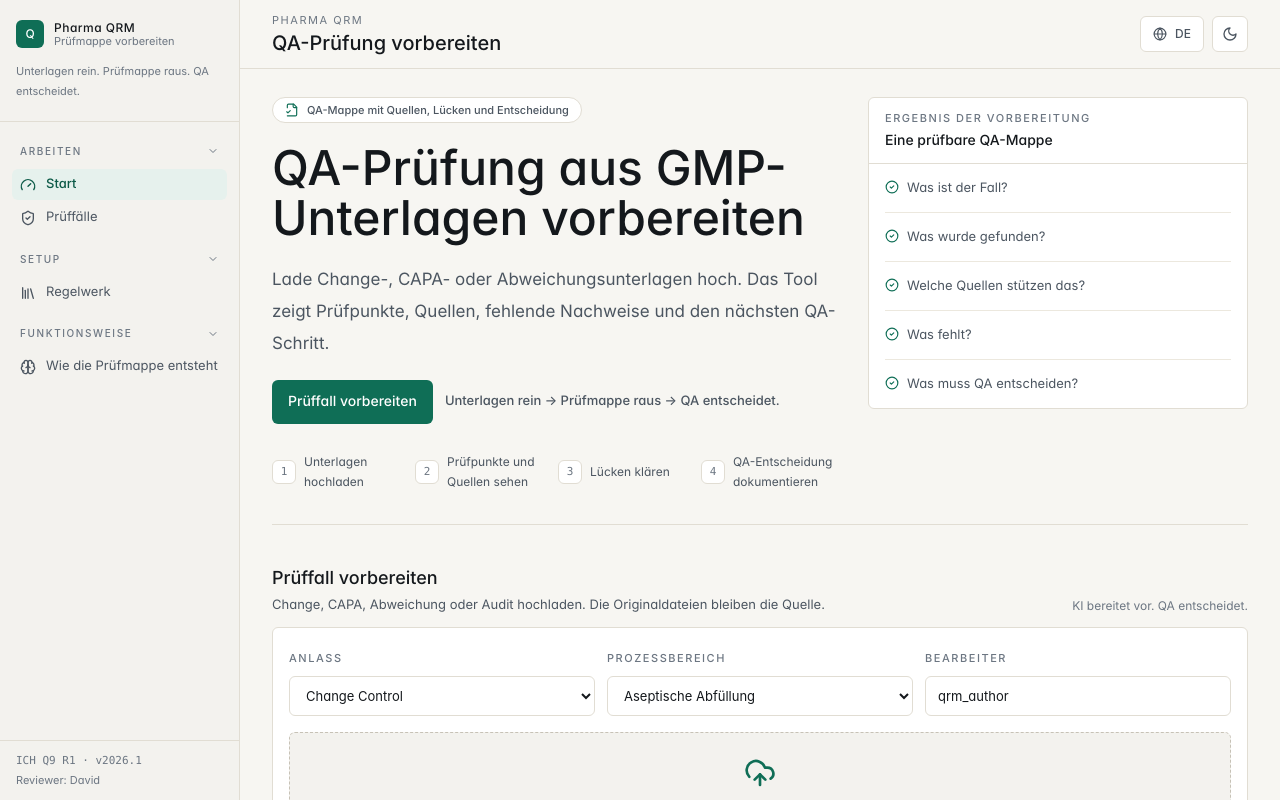
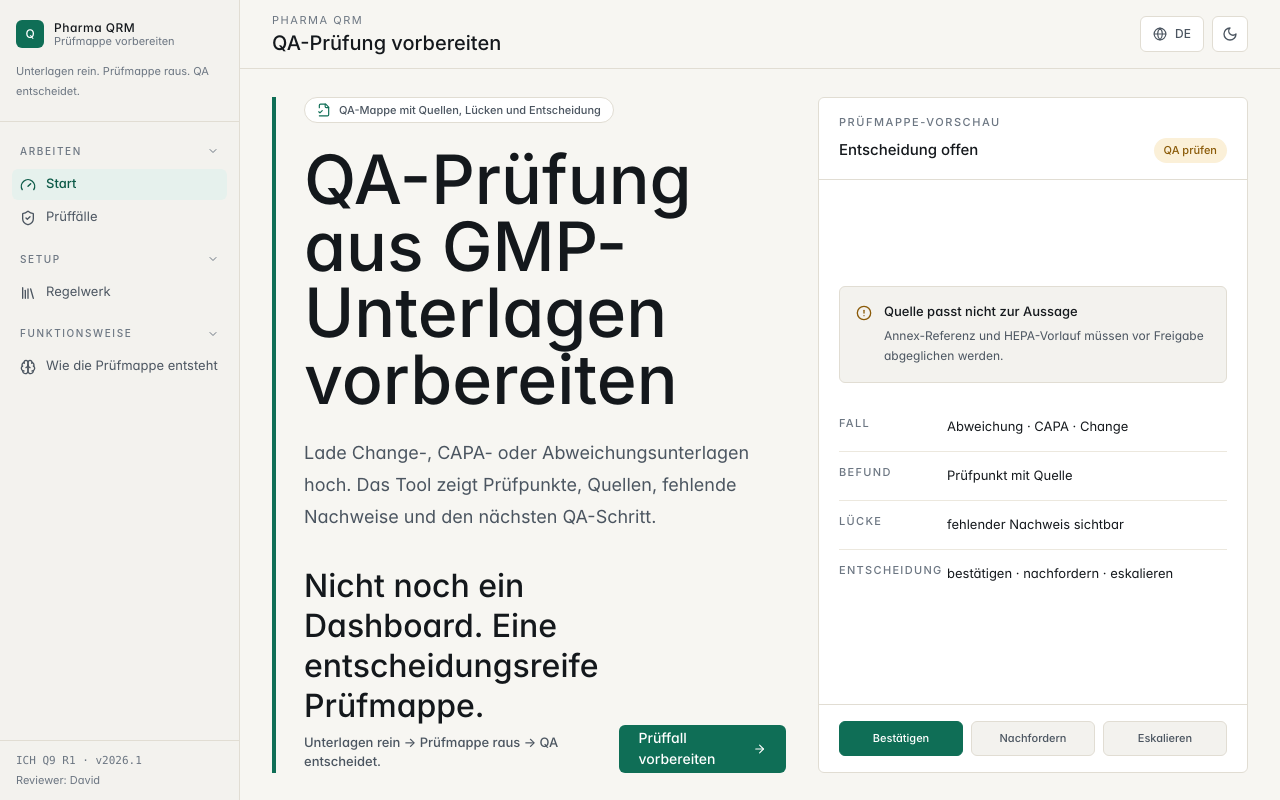
Before and after one commit to Fliegenbart/QRM-Delta-Factory, a Next.js app: page / in a window 1280 px wide. Shown: the top 800 px of the page. Built offline with nearby package versions, Linux system fonts and the light colour scheme.

Commit message:
Make PharmaQRM review UI bolder

```diff
--- a/app/review-ui/demo/[id]/page.tsx
+++ b/app/review-ui/demo/[id]/page.tsx
@@ -41,14 +41,14 @@ export default async function DemoReviewCasePage({
         title="Beispiel-Prüfmappe"
         action={<StatusBadge tone={demoCase.severity === "ready" ? "green" : demoCase.severity === "major" ? "amber" : "red"}>{demoCase.severityLabel}</StatusBadge>}
       >
-        <div className="grid gap-6 lg:grid-cols-[1fr_340px]">
-          <div>
+        <div className="grid gap-6 lg:grid-cols-[minmax(0,1fr)_280px]">
+          <div className="border-l-4 border-[var(--brand)] pl-5">
             <div className="flex flex-wrap gap-2 text-xs text-slate-500 dark:text-slate-300">
               <span className="font-mono">{demoCase.id}</span>
               <span>{demoCase.area}</span>
               <span>{demoCase.regulation}</span>
             </div>
-            <h2 className="mt-3 max-w-3xl text-2xl font-semibold leading-tight text-slate-950 dark:text-white">
+            <h2 className="mt-4 max-w-4xl text-[34px] font-semibold leading-[1.05] text-[var(--text-primary)] md:text-[46px]">
               {demoCase.title}
             </h2>
             <div className="mt-5 grid gap-3 md:grid-cols-2">
@@ -78,22 +78,58 @@ export default async function DemoReviewCasePage({
             </div>
           </div>
 
-          <aside className="rounded-md border border-[var(--border-default)] bg-[var(--surface-secondary)] p-4 text-sm">
-            <div className="text-[11px] font-medium uppercase tracking-[0.14em] text-[var(--text-tertiary)]">
-              Was ist der Fall?
+          <aside className="rounded-md border border-[var(--border-default)] bg-[var(--surface-primary)]">
+            <div className="border-b border-[var(--border-default)] px-4 py-3">
+              <div className="text-[11px] font-medium uppercase tracking-[0.14em] text-[var(--text-tertiary)]">
+                Decision Desk
+              </div>
+              <div className="mt-1 text-[14px] font-medium text-[var(--text-primary)]">
+                QA muss entscheiden
+              </div>
             </div>
-            <p className="mt-2 leading-6 text-[var(--text-secondary)]">
-              {demoCase.summary}
-            </p>
-            <div className="mt-4 text-[11px] font-medium uppercase tracking-[0.14em] text-[var(--text-tertiary)]">
-              Prüfhinweis
+            <div className="divide-y divide-[var(--border-muted)] px-4">
+              {demoCase.decisionActions.map((action, index) => (
+                <button
+                  key={action}
+                  type="button"
+                  className={`flex w-full items-center justify-between gap-3 py-3 text-left text-[13px] font-medium ${
+                    index === 0 ? "text-[var(--brand)]" : "text-[var(--text-secondary)]"
+                  }`}
+                >
+                  <span>{action}</span>
+                  <span className={`h-2 w-2 rounded-full ${index === 0 ? "bg-[var(--brand)]" : "bg-[var(--border-strong)]"}`} />
+                </button>
+              ))}
             </div>
-            <p className="mt-2 leading-6 text-[var(--text-secondary)]">
-              {demoCase.criticNote}
-            </p>
+            <div className="border-t border-[var(--border-default)] px-4 py-3 text-[12px] leading-5 text-[var(--text-secondary)]">
+              Entscheidung erst speichern, wenn Quelle, Lücke und Begründung zusammenpassen.
+            </div>
           </aside>
         </div>
       </ReviewPanel>
+
+      <div className="grid gap-5 lg:grid-cols-[0.72fr_0.28fr]">
+        <ReviewPanel title="Was ist der Fall?">
+          <p className="text-sm leading-7 text-[var(--text-secondary)]">
+            {demoCase.summary}
+          </p>
+          <div className="mt-4 rounded-md border border-[var(--border-default)] bg-[var(--surface-secondary)] px-4 py-3 text-sm leading-6 text-[var(--text-secondary)]">
+            <span className="font-semibold text-[var(--text-primary)]">Prüfhinweis:</span>{" "}
+            {demoCase.criticNote}
+          </div>
+        </ReviewPanel>
+
+        <ReviewPanel title="Entscheidungsreife">
+          <div className="space-y-3">
+            {["Quelle sichtbar", "Lücke benannt", "QA-Schritt klar"].map((item) => (
+              <div key={item} className="flex items-center gap-2 text-sm text-[var(--text-secondary)]">
+                <CheckCircle2 className="h-4 w-4 text-[var(--brand)]" aria-hidden />
+                {item}
+              </div>
+            ))}
+          </div>
+        </ReviewPanel>
+      </div>
 
       <div className="grid gap-5 xl:grid-cols-3">
         <ReviewPanel title="Prüfpunkte">
@@ -141,27 +177,6 @@ export default async function DemoReviewCasePage({
         </ul>
       </ReviewPanel>
 
-      <ReviewPanel title="Was muss QA entscheiden?">
-        <div className="grid gap-3 md:grid-cols-3">
-          {demoCase.decisionActions.map((action, index) => (
-            <button
-              key={action}
-              type="button"
-              className={`h-10 rounded-md border px-3 text-sm font-semibold ${
-                index === 0
-                  ? "border-[var(--brand)] bg-[var(--brand)] text-white"
-                  : "border-[var(--border-default)] bg-[var(--surface-primary)] text-[var(--text-primary)] hover:bg-[var(--surface-secondary)]"
-              }`}
-            >
-              {action}
-            </button>
-          ))}
-        </div>
-        <p className="mt-4 text-sm leading-7 text-[var(--text-secondary)]">
-          Diese Demo zeigt den Zielzustand der Prüfmappe. In echten Fällen wird die Entscheidung mit kurzer Begründung gespeichert.
-        </p>
-      </ReviewPanel>
-
       <ReviewPanel
         title="Echte Prüffälle"
         action={
--- a/src/components/app-shell.tsx
+++ b/src/components/app-shell.tsx
@@ -3,6 +3,8 @@
 import Link from "next/link";
 import { useState } from "react";
 import {
+  AlertCircle,
+  ArrowRight,
   Brain,
   CheckCircle2,
   ChevronDown,
@@ -274,60 +276,121 @@ function renderSection(section: string) {
 function DashboardSection() {
   return (
     <div className="space-y-10">
-      <section className="border-b border-[var(--border-default)] pb-8">
-        <div className="grid gap-8 lg:grid-cols-[minmax(0,1fr)_380px] lg:items-start">
+      <section className="relative overflow-hidden border-b border-[var(--border-default)] pb-10">
+        <div className="grid gap-8 lg:grid-cols-[minmax(0,1fr)_430px] lg:items-stretch">
+          <div className="flex min-h-[520px] flex-col justify-between border-l-4 border-[var(--brand)] pl-5 md:pl-7">
             <div>
               <div className="inline-flex items-center gap-2 rounded-full border border-[var(--border-default)] bg-[var(--surface-primary)] px-3 py-1 text-[11px] font-medium text-[var(--text-secondary)]">
                 <FileCheck2 className="h-3.5 w-3.5 text-[var(--brand)]" aria-hidden />
                 QA-Mappe mit Quellen, Lücken und Entscheidung
               </div>
-            <h2 className="mt-5 max-w-3xl text-[34px] font-medium leading-[1.05] text-[var(--text-primary)] md:text-[48px]">
+              <h2 className="mt-6 max-w-4xl text-[42px] font-medium leading-[0.98] text-[var(--text-primary)] md:text-[68px]">
                 {productHomeCopy.title}
               </h2>
-            <p className="mt-5 max-w-2xl text-[17px] leading-8 text-[var(--text-secondary)]">
+              <p className="mt-6 max-w-2xl text-[18px] leading-8 text-[var(--text-secondary)]">
                 {productHomeCopy.subtitle}
               </p>
-            <div className="mt-5 flex flex-wrap items-center gap-3">
+            </div>
+
+            <div className="mt-8 grid gap-5 xl:grid-cols-[1fr_auto] xl:items-end">
+              <div>
+                <div className="text-[24px] font-medium leading-tight text-[var(--text-primary)] md:text-[32px]">
+                  {productHomeCopy.decisionLine}
+                </div>
+                <p className="mt-2 text-[13px] font-medium text-[var(--text-secondary)]">
+                  {productHomeCopy.valueLine}
+                </p>
+              </div>
               <a
                 href="#new-case"
-                className="inline-flex h-11 items-center rounded-md bg-[var(--brand)] px-4 text-[14px] font-medium text-white hover:bg-[var(--brand-strong)]"
+                className="inline-flex h-12 w-fit items-center gap-2 rounded-md bg-[var(--brand)] px-5 text-[14px] font-medium text-white hover:bg-[var(--brand-strong)]"
               >
                 {productHomeCopy.primaryAction}
+                <ArrowRight className="h-4 w-4" aria-hidden />
               </a>
-              <span className="text-[13px] font-medium text-[var(--text-secondary)]">
-                {productHomeCopy.valueLine}
+            </div>
+          </div>
+
+          <aside className="flex min-h-[520px] flex-col justify-between rounded-md border border-[var(--border-default)] bg-[var(--surface-primary)]">
+            <div className="border-b border-[var(--border-default)] px-5 py-4">
+              <div className="text-[11px] font-medium uppercase tracking-[0.14em] text-[var(--text-tertiary)]">
+                Prüfmappe-Vorschau
+              </div>
+              <div className="mt-2 flex items-center justify-between gap-3">
+                <div className="text-[15px] font-medium text-[var(--text-primary)]">
+                  Entscheidung offen
+                </div>
+                <span className="rounded-full bg-[var(--severity-major-soft)] px-2.5 py-1 text-[11px] font-medium text-[var(--severity-major)]">
+                  QA prüfen
                 </span>
               </div>
-            <ol className="mt-7 grid gap-2 sm:grid-cols-4">
+            </div>
+
+            <div className="px-5 py-5">
+              <div className="rounded-md border border-[var(--border-default)] bg-[var(--surface-secondary)] p-4">
+                <div className="flex items-start gap-3">
+                  <AlertCircle className="mt-0.5 h-4 w-4 shrink-0 text-[var(--severity-major)]" aria-hidden />
+                  <div>
+                    <div className="text-[13px] font-medium text-[var(--text-primary)]">
+                      Quelle passt nicht zur Aussage
+                    </div>
+                    <p className="mt-1 text-[12px] leading-5 text-[var(--text-secondary)]">
+                      Annex-Referenz und HEPA-Vorlauf müssen vor Freigabe abgeglichen werden.
+                    </p>
+                  </div>
+                </div>
+              </div>
+
+              <div className="mt-5 divide-y divide-[var(--border-muted)]">
+                {productHomeCopy.dossierPreview.map((item) => (
+                  <div key={item.label} className="grid grid-cols-[96px_1fr] gap-3 py-3 text-[13px]">
+                    <div className="text-[11px] font-medium uppercase tracking-[0.12em] text-[var(--text-tertiary)]">
+                      {item.label}
+                    </div>
+                    <div className="leading-6 text-[var(--text-primary)]">{item.value}</div>
+                  </div>
+                ))}
+              </div>
+            </div>
+
+            <div className="border-t border-[var(--border-default)] px-5 py-4">
+              <div className="grid grid-cols-3 gap-2">
+                {["Bestätigen", "Nachfordern", "Eskalieren"].map((action, index) => (
+                  <div
+                    key={action}
+                    className={`rounded-md border px-2 py-2 text-center text-[11px] font-medium ${
+                      index === 0
+                        ? "border-[var(--brand)] bg-[var(--brand)] text-white"
+                        : "border-[var(--border-default)] bg-[var(--surface-secondary)] text-[var(--text-secondary)]"
+                    }`}
+                  >
+                    {action}
+                  </div>
+                ))}
+              </div>
+            </div>
+          </aside>
+        </div>
+
+        <ol className="mt-8 grid gap-2 sm:grid-cols-4">
           {productHomeCopy.workflow.map((step, index) => (
-                <li key={step} className="flex items-center gap-2 text-[12px] leading-5 text-[var(--text-secondary)]">
-                  <span className="mono grid h-6 w-6 shrink-0 place-items-center rounded-md border border-[var(--border-default)] bg-[var(--surface-primary)] text-[11px] text-[var(--text-tertiary)]">
+            <li key={step} className="flex items-center gap-2 border-t border-[var(--border-default)] pt-3 text-[12px] leading-5 text-[var(--text-secondary)]">
+              <span className="mono grid h-6 w-6 shrink-0 place-items-center rounded-md bg-[var(--surface-primary)] text-[11px] text-[var(--text-tertiary)]">
                 {index + 1}
               </span>
               <span>{step}</span>
             </li>
           ))}
         </ol>
-          </div>
-          <div className="rounded-md border border-[var(--border-default)] bg-[var(--surface-primary)]">
-            <div className="border-b border-[var(--border-default)] px-4 py-3">
-              <div className="text-[11px] font-medium uppercase tracking-[0.14em] text-[var(--text-tertiary)]">
-                Ergebnis der Vorbereitung
-              </div>
-              <div className="mt-1 text-[14px] font-medium text-[var(--text-primary)]">
-                Eine prüfbare QA-Mappe
-              </div>
-            </div>
-            <div className="divide-y divide-[var(--border-muted)] px-4">
+      </section>
+
+      <section className="grid gap-4 md:grid-cols-5">
         {productHomeCopy.outcomeChecks.map((check) => (
-                <div key={check} className="flex items-start gap-2 py-3 text-[13px] leading-6 text-[var(--text-secondary)]">
-                  <CheckCircle2 className="mt-1 h-3.5 w-3.5 shrink-0 text-[var(--brand)]" aria-hidden />
-                  <span>{check}</span>
+          <div key={check} className="border-l border-[var(--border-default)] pl-3 text-[13px] leading-6 text-[var(--text-secondary)]">
+            <CheckCircle2 className="mb-2 h-4 w-4 text-[var(--brand)]" aria-hidden />
+            {check}
           </div>
         ))}
-            </div>
-          </div>
-        </div>
       </section>
 
       <section id="new-case">
--- a/src/lib/review-ui.ts
+++ b/src/lib/review-ui.ts
@@ -43,12 +43,19 @@ export const productHomeCopy = {
   subtitle:
     "Lade Change-, CAPA- oder Abweichungsunterlagen hoch. Das Tool zeigt Prüfpunkte, Quellen, fehlende Nachweise und den nächsten QA-Schritt.",
   valueLine: "Unterlagen rein → Prüfmappe raus → QA entscheidet.",
+  decisionLine: "Nicht noch ein Dashboard. Eine entscheidungsreife Prüfmappe.",
   primaryAction: "Prüffall vorbereiten",
   workflow: [
     "Unterlagen hochladen",
     "Prüfpunkte und Quellen sehen",
     "Lücken klären",
     "QA-Entscheidung dokumentieren"
+  ],
+  dossierPreview: [
+    { label: "Fall", value: "Abweichung · CAPA · Change" },
+    { label: "Befund", value: "Prüfpunkt mit Quelle" },
+    { label: "Lücke", value: "fehlender Nachweis sichtbar" },
+    { label: "Entscheidung", value: "bestätigen · nachfordern · eskalieren" }
   ],
   outcomeChecks: [
     "Was ist der Fall?",
```
Also changed, not shown: 1 other file (tests, documents, lock files or other folders). Lines whose indentation alone changed are shown as unchanged.
